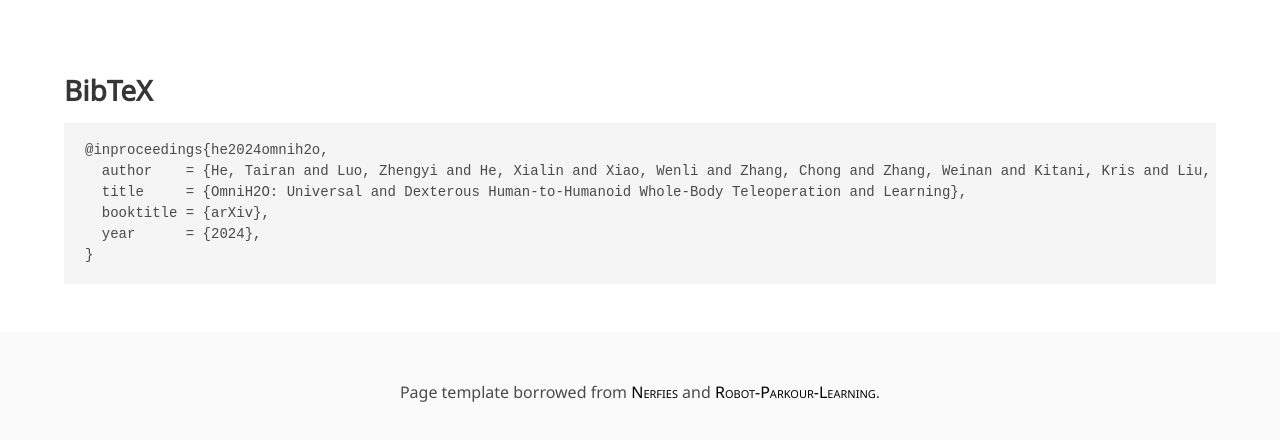
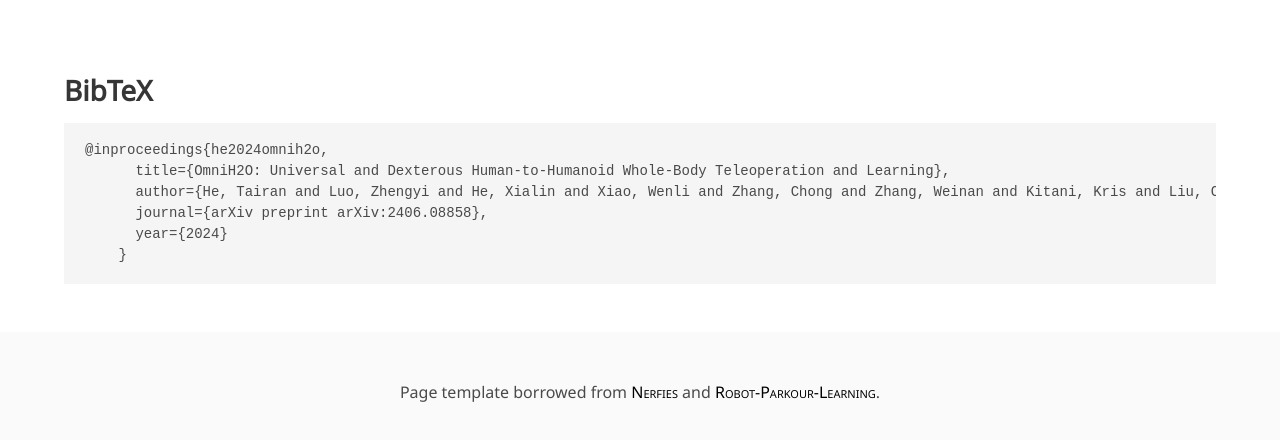
Before and after one commit to OmniH2O/OmniH2O, a plain HTML site: page index.html in a window 1280 px wide. Shown: the part 7009-7449 px from the top of the page. Drawn offline with nearby package versions, Linux system fonts and the light colour scheme; some icons are missing; a web font is replaced by a local one.

Commit message:
Update index.html

```diff
--- a/index.html
+++ b/index.html
@@ -507,11 +507,11 @@
   <div class="container content">
     <h2 class="titile">BibTeX</h2>
     <pre><code>@inproceedings{he2024omnih2o,
-  author    = {He, Tairan and Luo, Zhengyi and He, Xialin and Xiao, Wenli and Zhang, Chong and Zhang, Weinan and Kitani, Kris and Liu, Changliu and Shi, Guanya},
-  title     = {OmniH2O: Universal and Dexterous Human-to-Humanoid Whole-Body Teleoperation and Learning},
-  booktitle = {arXiv},
-  year      = {2024},
-}</code></pre>
+      title={OmniH2O: Universal and Dexterous Human-to-Humanoid Whole-Body Teleoperation and Learning},
+      author={He, Tairan and Luo, Zhengyi and He, Xialin and Xiao, Wenli and Zhang, Chong and Zhang, Weinan and Kitani, Kris and Liu, Changliu and Shi, Guanya},
+      journal={arXiv preprint arXiv:2406.08858},
+      year={2024}
+    }</code></pre>
   </div>
 </section>
 
```
